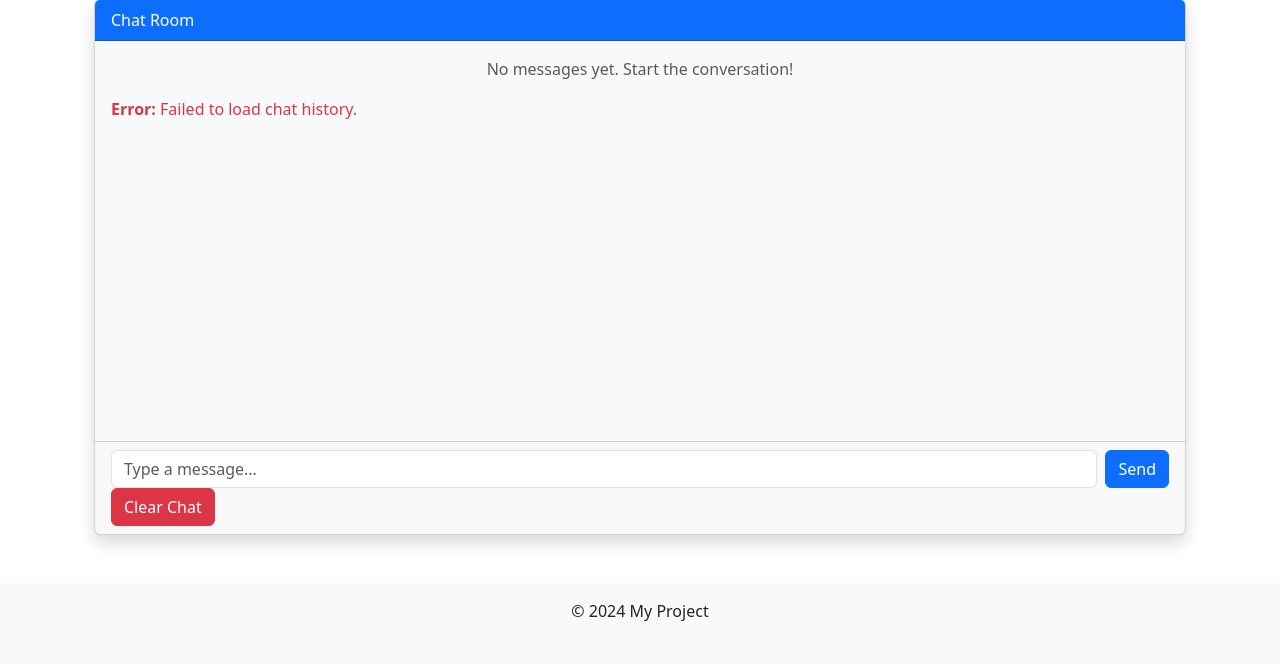
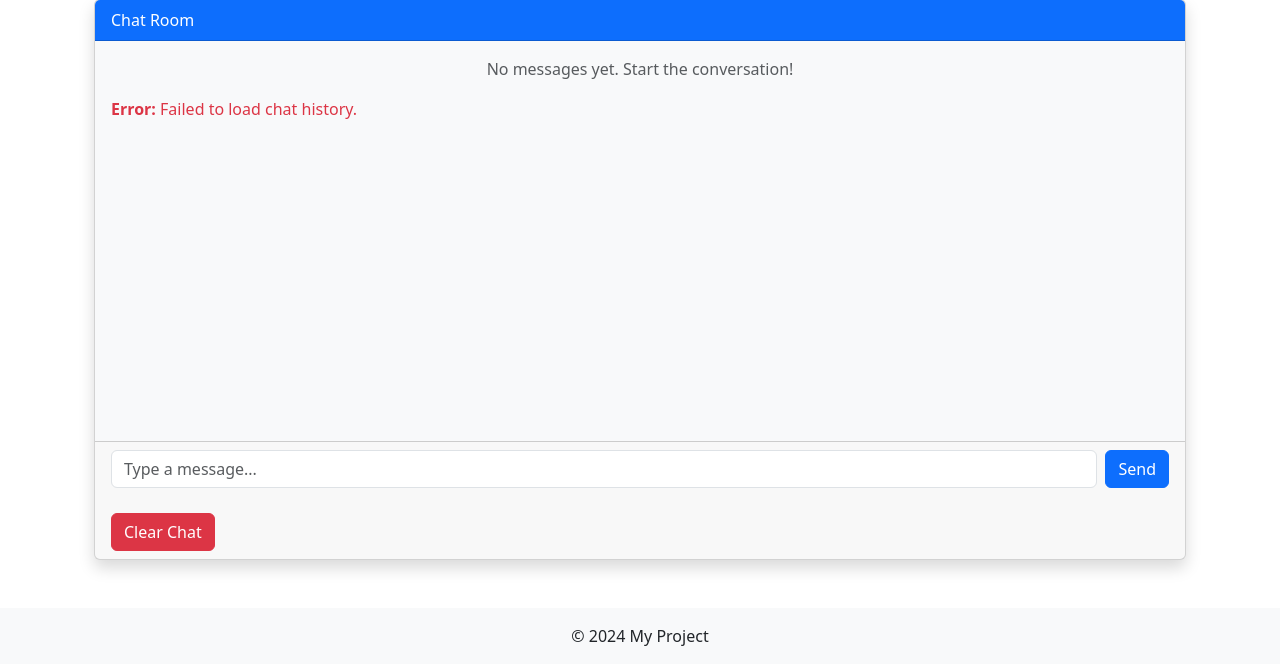
Before and after one commit to rexileer/DRF_channels, a Django app: page /chat/ in a window 1280 px wide. Shown: the part 177-841 px from the top of the page. Before the commit the page ends 798 px from the top, so only its background shows below. Run offline with Django 5.2, Linux system fonts and the light colour scheme; data that the repository does not hold is empty.

Commit message:
Update chat.html

```diff
--- a/myproject/core/templates/core/chat.html
+++ b/myproject/core/templates/core/chat.html
@@ -20,7 +20,7 @@
                 <input type="text" class="form-control me-2" id="chat-input" placeholder="Type a message..." aria-label="Chat">
                 <button type="submit" class="btn btn-primary">Send</button>
             </form>
-            <button id="clear-chat" class="btn btn-danger">Clear Chat</button>
+            <button id="clear-chat" class="btn btn-danger" style="margin-top: 25px;">Clear Chat</button>
         </div>
     </div>
 </div>
```
